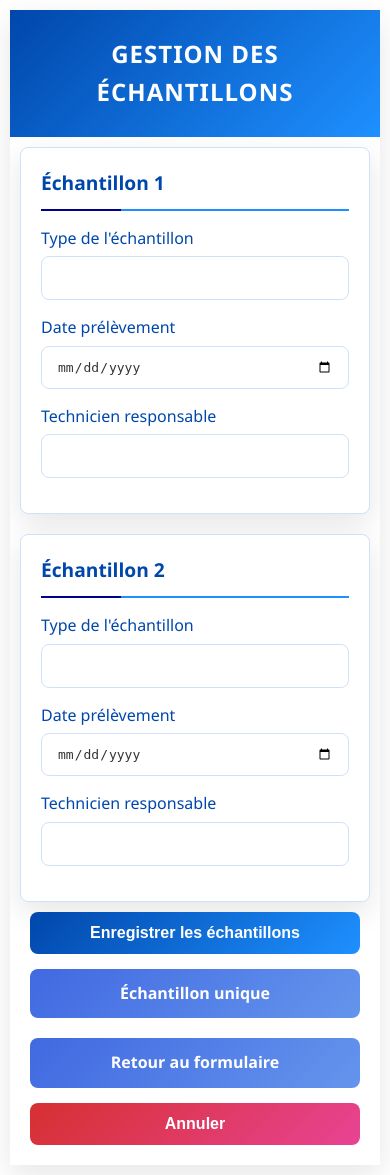
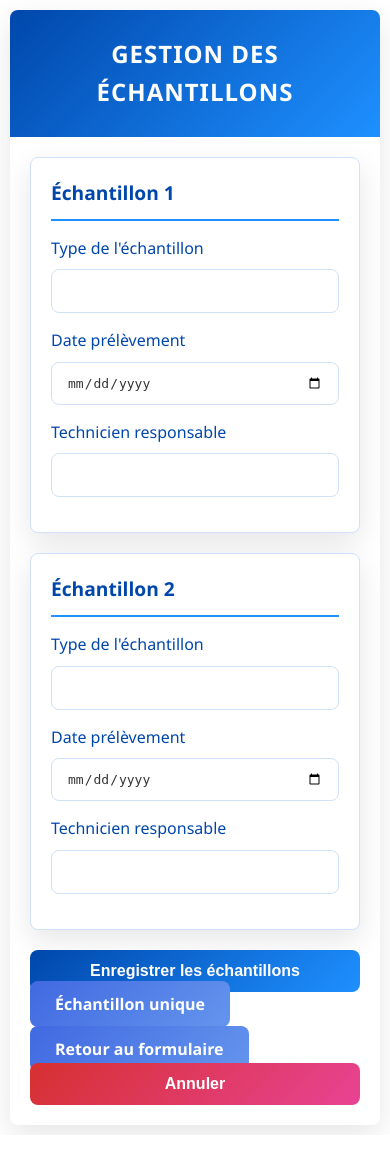
Before and after one commit to AbouTraore/Uatg_IPCI, a PHP site: page /page/echantillon_male.php in a window 390 px wide. After the commit the page ends 1135 px from the top, so only its background shows below. Run offline with PHP 8.4, Linux system fonts and the light colour scheme.

Commit message:
laurince modifications des formulaires

```diff
--- a/page/echantillon_male.php
+++ b/page/echantillon_male.php
@@ -18,8 +18,6 @@ if ($_SERVER["REQUEST_METHOD"] == "POST") {
     $date_prelevement2 = $_POST['date_prelevement2'] ?? '';
     $technicien2 = $_POST['technicien2'] ?? '';
 
-    // Traitement des données (peut être ajouté selon les besoins)
-
     // Message de confirmation
     $message = "Échantillons enregistrés avec succès !";
 }
@@ -27,6 +25,7 @@ if ($_SERVER["REQUEST_METHOD"] == "POST") {
 
 <!DOCTYPE html>
 <html lang="fr">
+
 <head>
     <meta charset="UTF-8" />
     <meta name="viewport" content="width=device-width, initial-scale=1.0" />
@@ -125,16 +124,6 @@ if ($_SERVER["REQUEST_METHOD"] == "POST") {
             position: relative;
         }
 
-        h2::before {
-            content: "";
-            position: absolute;
-            bottom: -2px;
-            left: 0;
-            width: 80px;
-            height: 2px;
-            background-color: var(--accent-color);
-        }
-
         .form-row {
             display: flex;
             flex-wrap: wrap;
@@ -180,13 +169,6 @@ if ($_SERVER["REQUEST_METHOD"] == "POST") {
             justify-content: space-between;
             padding: 0 20px 20px;
             gap: 20px;
-        }
-
-        .left-buttons,
-        .right-buttons {
-            display: flex;
-            flex-wrap: wrap;
-            gap: 15px;
         }
 
         .btn {
@@ -243,21 +225,10 @@ if ($_SERVER["REQUEST_METHOD"] == "POST") {
             color: white;
         }
 
-        /* Responsive adjustments */
         @media (max-width: 900px) {
             .bottom-buttons {
                 flex-direction: column;
                 align-items: center;
-            }
-
-            .left-buttons,
-            .right-buttons {
-                justify-content: center;
-                width: 100%;
-            }
-
-            .form-field {
-                width: 100%;
             }
         }
 
@@ -266,34 +237,15 @@ if ($_SERVER["REQUEST_METHOD"] == "POST") {
                 padding: 10px;
             }
 
-            .container {
-                border-radius: 0;
-            }
-
-            .echantillons-section {
-                margin: 10px;
-            }
-
-            label {
-                margin-bottom: 5px;
-            }
-
             .btn {
                 width: 100%;
             }
-
-            .form-row {
-                gap: 10px;
-            }
-        }
-
-        /* Dark mode support - Disabled to maintain blue on white */
-        @media (prefers-color-scheme: dark) {
-            /* Keep the light mode theme for dark mode users */
         }
     </style>
 </head>
+
 <body>
+
 <div class="container">
     <div class="header">GESTION DES ÉCHANTILLONS</div>
 
@@ -304,7 +256,6 @@ if ($_SERVER["REQUEST_METHOD"] == "POST") {
     <?php endif; ?>
 
     <form method="post" action="<?php echo htmlspecialchars($_SERVER["PHP_SELF"]); ?>">
-            <!-- Échantillons -->
         <div class="echantillons-section">
             <div class="echantillon-col">
                 <h2>Échantillon 1</h2>
@@ -350,14 +301,13 @@ if ($_SERVER["REQUEST_METHOD"] == "POST") {
             </div>
         </div>
 
-            <!-- Boutons -->
         <div class="bottom-buttons">
             <div class="left-buttons">
                 <button type="submit" class="btn btn-primary">Enregistrer les échantillons</button>
                 <a href="echantillon_unique.php" class="btn btn-secondary" style="text-decoration: none;">Échantillon unique</a>
             </div>
             <div class="right-buttons">
-                    <a href="formulaire_visite.php" class="btn btn-secondary" style="text-decoration: none;">Retour au formulaire</a>
+                <a href="javascript:history.back()" class="btn btn-secondary" style="text-decoration: none;">Retour au formulaire</a>
                 <button type="button" class="btn btn-danger" onclick="window.history.back()">Annuler</button>
             </div>
         </div>
@@ -378,4 +328,5 @@ if ($_SERVER["REQUEST_METHOD"] == "POST") {
     });
 </script>
 </body>
+
 </html>
```
Also changed, not shown: page/echantillon_femelle.php (+1 -8 lines). Lines whose indentation alone changed are shown as unchanged.
